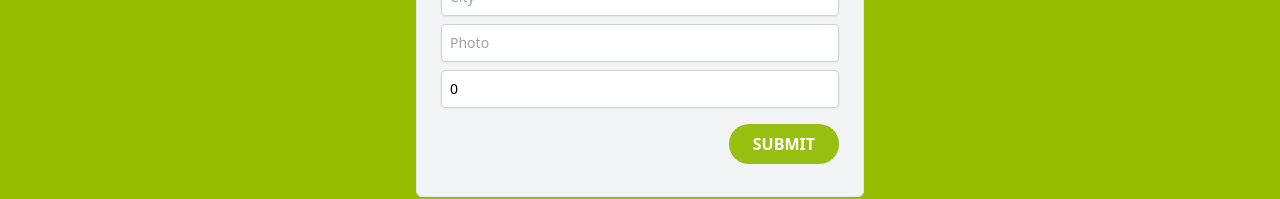
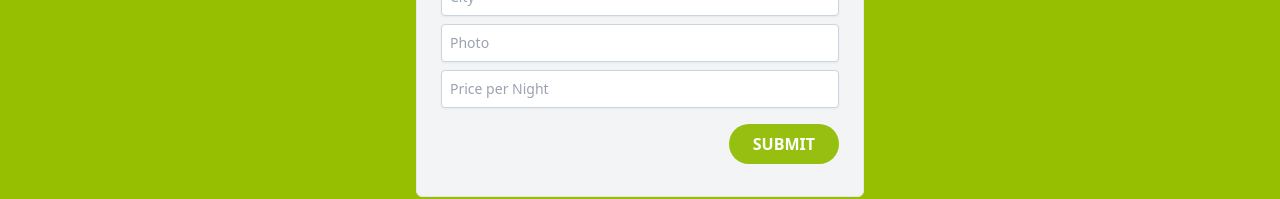
Before and after one commit to jmonto55/book-an-appointment-frontend, a React (Create React App) app: page /addHouse in a window 1280 px wide. Shown: the part 345-544 px from the top of the page. Built offline with nearby package versions, Linux system fonts and the light colour scheme.

Commit message:
Updated night price placeholder

```diff
--- a/src/components/AddHouse.jsx
+++ b/src/components/AddHouse.jsx
@@ -10,7 +10,7 @@ const AddHouse = () => {
     { name: 'description', value: '' },
     { name: 'city', value: '' },
     { name: 'photo', value: '' },
-    { name: 'night_price', value: 0 },
+    { name: 'night_price', value: '' },
   ];
   const [formData, setFormData] = useState(initialFormData);
   const [isSubmitted, setIsSubmitted] = useState(false);
@@ -61,7 +61,7 @@ const AddHouse = () => {
             key={field.name}
             type={field.name === 'night_price' ? 'number' : 'text'}
             name={field.name}
-            placeholder={capitalize(field.name)}
+            placeholder={field.name === 'night_price' ? 'Price per Night' : capitalize(field.name)}
             value={field.value}
             onChange={handleChange}
             className="mt-2 w-full p-2 border border-slate-300 rounded text-sm shadow-sm
```
